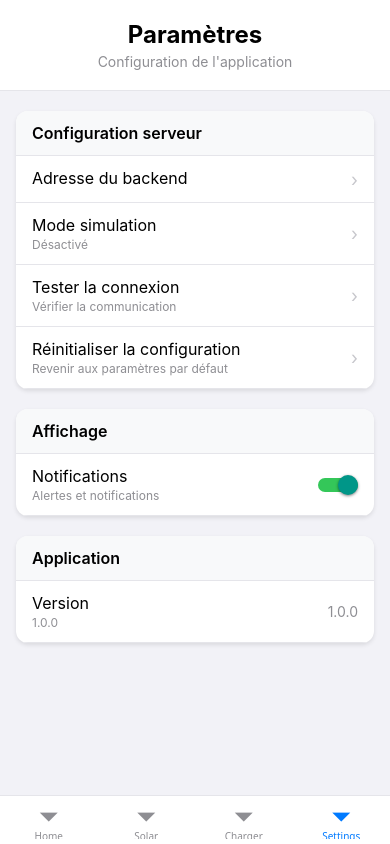
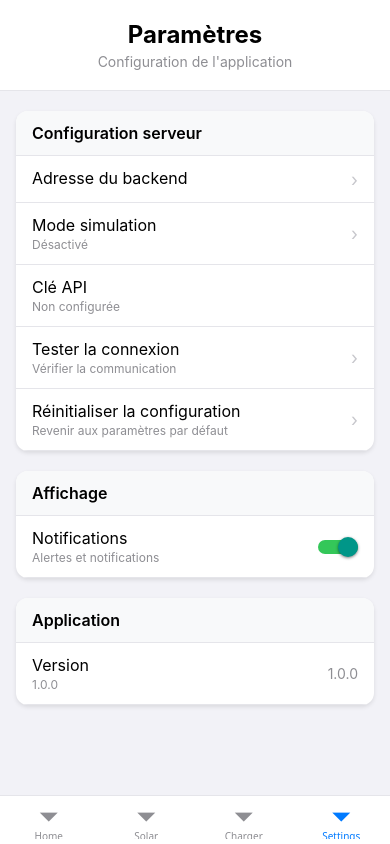
Before and after one commit to zazics/zaptec-solis-app, a React Native app: screen /Settings in a window 390 px wide. Built offline with nearby package versions, Linux system fonts and the light colour scheme; no server answers.

Commit message:
fix & show api key

```diff
--- a/src/screens/SettingsScreen.tsx
+++ b/src/screens/SettingsScreen.tsx
@@ -170,6 +170,17 @@ const SettingsScreen: React.FC = () => {
             <Text style={styles.settingItemArrow}>›</Text>
           </View>
         </TouchableOpacity>
+
+        <View style={styles.settingItem}>
+          <View style={styles.settingItemContent}>
+            <View style={styles.settingItemText}>
+              <Text style={styles.settingItemTitle}>Clé API</Text>
+              <Text style={styles.settingItemSubtitle}>
+                {currentApiConfig.apiKey || 'Non configurée'}
+              </Text>
+            </View>
+          </View>
+        </View>
 
         <TouchableOpacity
           style={styles.settingItem}
--- a/src/services/apiService.ts
+++ b/src/services/apiService.ts
@@ -37,7 +37,7 @@ class ApiService {
         "Content-Type": "application/json", // JSON content type
         ...(config.apiKey && {
           // Add API key if present
-          "X-API-Key": config.apiKey
+          "x-api-key": config.apiKey
         }),
         ...(config.authToken && {
           // Add authentication token if present
@@ -206,9 +206,9 @@ class ApiService {
 
     // Update API key header
     if (newConfig.apiKey) {
-      this.axiosInstance.defaults.headers.common["X-API-Key"] = newConfig.apiKey;
+      this.axiosInstance.defaults.headers.common["x-api-key"] = newConfig.apiKey;
     } else {
-      delete this.axiosInstance.defaults.headers.common["X-API-Key"];
+      delete this.axiosInstance.defaults.headers.common["x-api-key"];
     }
 
     // Update authentication header
```
